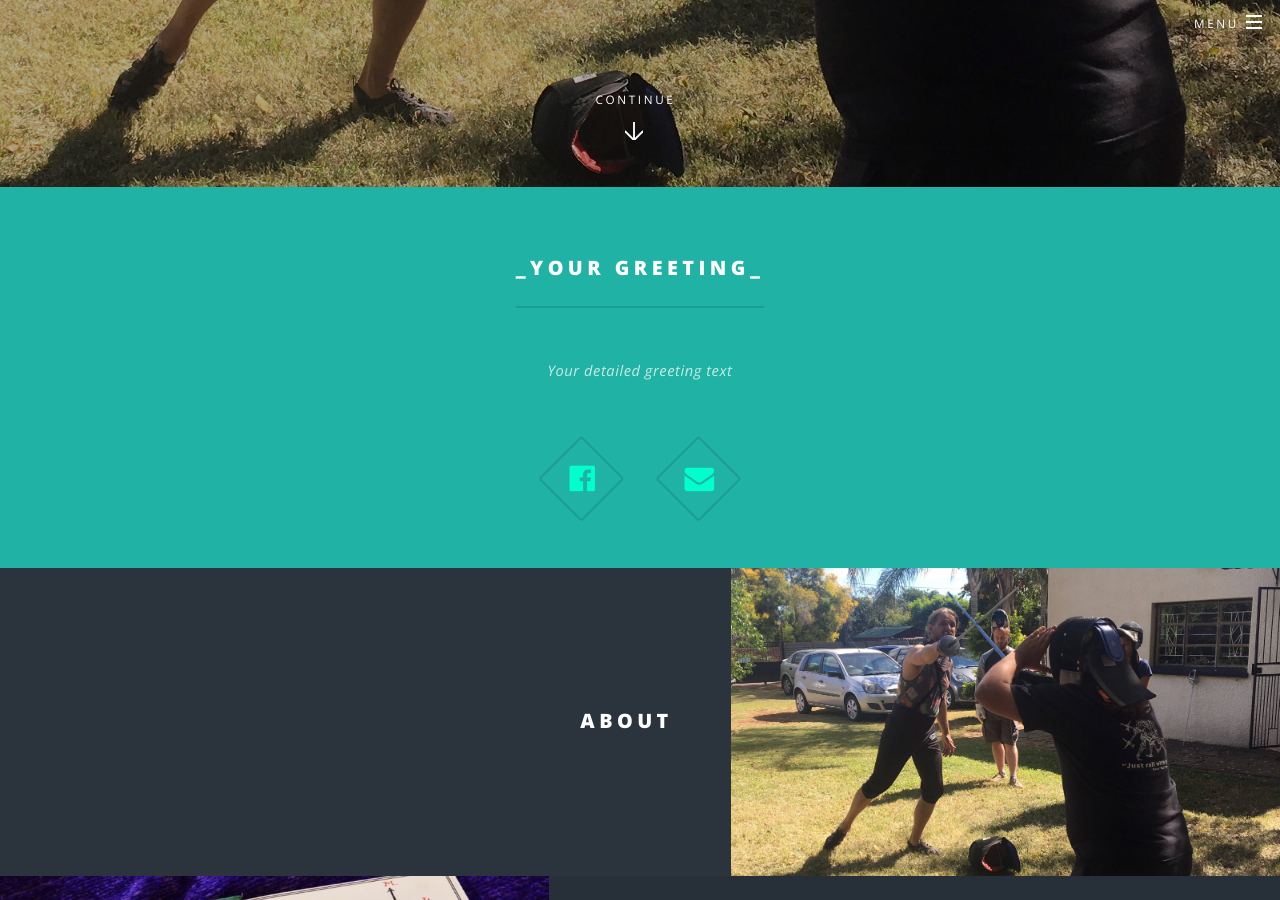
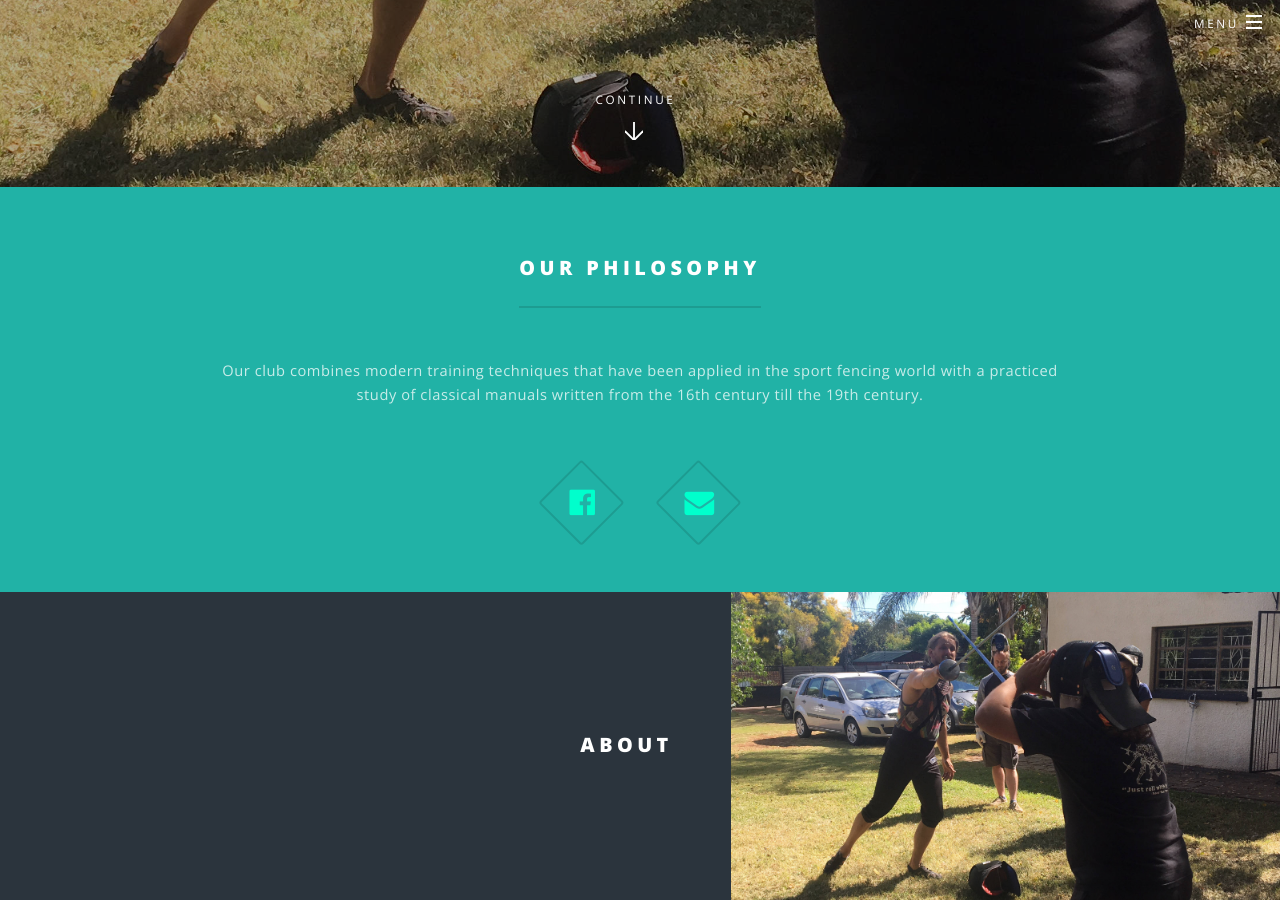
Before and after one commit to capeswords/capeswords.github.io, a Jekyll site: the page built from index.md, in a window 1280 px wide and 900 px high, scrolled down 713 px. Built offline with Jekyll 4.4.1, drawn with Linux system fonts in a browser that asks for light colours.

Commit message:
master  color for menu darker

```diff
--- a/_config.yml
+++ b/_config.yml
@@ -27,8 +27,8 @@ lang: en-us # used in HTML lang attributes
 # on landing page
 # - set the greeting only if you want to display the first green section
 greeting:
-  title: _Your greeting_
-  text: _Your detailed greeting text_
+  title: Our Philosophy
+  text: Our club combines modern training techniques that have been applied in the sport fencing world with a practiced study of classical manuals written from the 16th century till the 19th century.
 # - displayed at the bottom
 closing-head: _Your closing_
 closing-para: _Your detailed closing_
--- a/_sass/libs/_vars.scss
+++ b/_sass/libs/_vars.scss
@@ -163,5 +163,16 @@
 			border-bg:		rgba(0,0,0,0.0375),
 			border2:		#bfbfbf,
 			border2-bg:		rgba(0,0,0,0.1)
+		),
+
+		menu-dark: (
+			bg  :			#000132,
+			fg-bold:		#dddeff,
+			fg  :			#dddeff,
+			fg-light:		#8E8892,
+			border:			#dfdfdf,
+			border-bg:		rgba(255, 255, 255, 0.849),
+			border2:		#bfbfbf,
+			border2-bg:		rgba(255, 251, 251, 0.788)
 		)
 	);
--- a/css/main.scss
+++ b/css/main.scss
@@ -1552,7 +1552,7 @@ $baseurl: '{{ site.baseurl }}/images';
 		@include vendor('transform', 'translateX(20em)');
 		@include vendor('transition', 'transform #{_duration(menu)} ease');
 		-webkit-overflow-scrolling: touch;
-		background: _palette(accent1, bg);
+		background: _palette(menu-dark, bg);
 		color: _palette(accent1, fg-bold);
 		height: 100%;
 		max-width: 80%;
```
